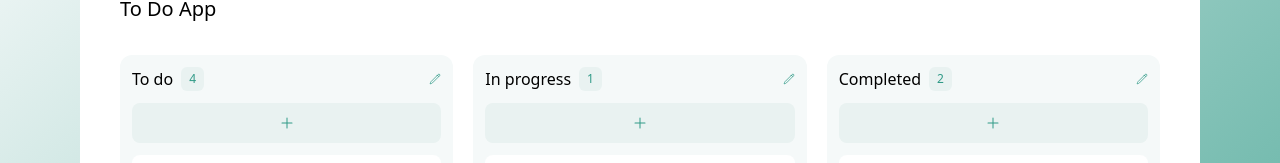
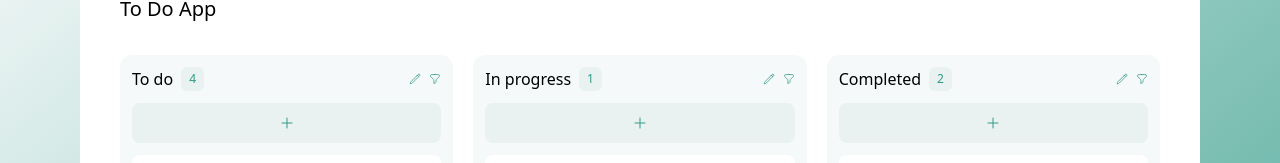
Before and after one commit to cuongcode/todo-app, a React (Create React App) app: page / in a window 1280 px wide. Shown: the part 125-288 px from the top of the page. Built offline with nearby package versions, Linux system fonts and the light colour scheme.

Commit message:
add filter to status column, ui

```diff
--- /dev/null
+++ b/src/components/filter-button.tsx
@@ -0,0 +1,38 @@
+import { useState } from "react";
+
+export const FilterButton = () => {
+  const [isFilter, setIsFilter] = useState(false);
+  return (
+    <button type="button">
+      {isFilter ? (
+        <svg
+          xmlns="http://www.w3.org/2000/svg"
+          viewBox="0 0 24 24"
+          fill="currentColor"
+          className="w-3 text-[#309a87]"
+        >
+          <path
+            fillRule="evenodd"
+            d="M3.792 2.938A49.069 49.069 0 0112 2.25c2.797 0 5.54.236 8.209.688a1.857 1.857 0 011.541 1.836v1.044a3 3 0 01-.879 2.121l-6.182 6.182a1.5 1.5 0 00-.439 1.061v2.927a3 3 0 01-1.658 2.684l-1.757.878A.75.75 0 019.75 21v-5.818a1.5 1.5 0 00-.44-1.06L3.13 7.938a3 3 0 01-.879-2.121V4.774c0-.897.64-1.683 1.542-1.836z"
+            clipRule="evenodd"
+          />
+        </svg>
+      ) : (
+        <svg
+          xmlns="http://www.w3.org/2000/svg"
+          fill="none"
+          viewBox="0 0 24 24"
+          strokeWidth="1.5"
+          stroke="currentColor"
+          className="w-3 text-[#309a87]"
+        >
+          <path
+            strokeLinecap="round"
+            strokeLinejoin="round"
+            d="M12 3c2.755 0 5.455.232 8.083.678.533.09.917.556.917 1.096v1.044a2.25 2.25 0 01-.659 1.591l-5.432 5.432a2.25 2.25 0 00-.659 1.591v2.927a2.25 2.25 0 01-1.244 2.013L9.75 21v-6.568a2.25 2.25 0 00-.659-1.591L3.659 7.409A2.25 2.25 0 013 5.818V4.774c0-.54.384-1.006.917-1.096A48.32 48.32 0 0112 3z"
+          />
+        </svg>
+      )}
+    </button>
+  );
+};
--- a/src/components/index.ts
+++ b/src/components/index.ts
@@ -15,3 +15,4 @@ export * from './new-task-form'
 export * from './tag-section'
 export * from './new-tag-form'
 export * from './color-pick-dropdown'
+export * from './filter-button'
--- a/src/components/status-column.tsx
+++ b/src/components/status-column.tsx
@@ -1,8 +1,19 @@
 import { useState } from "react";
 
-import { PencilMultiEditButton, AddTaskButton, TaskCard } from "./index";
+import {
+  PencilMultiEditButton,
+  AddTaskButton,
+  TaskCard,
+  FilterButton,
+} from "./index";
 
-export const StatusColumn = ({ status, data }: { status: string; data: any }) => {
+export const StatusColumn = ({
+  status,
+  data,
+}: {
+  status: string;
+  data: any;
+}) => {
   const STATUS_TITLE = {
     "to-do": "To do",
     "in-progress": "In progress",
@@ -10,8 +21,8 @@ export const StatusColumn = ({ status, data }: { status: string; data: any }) =>
   };
   const [isShowSelectBoxes, setisShowSelectBoxes] = useState(false);
 
-  const pinData = data.filter((item:any) => item.isPinned === true)
-  const unpinData = data.filter((item:any) => item.isPinned === false)
+  const pinData = data.filter((item: any) => item.isPinned === true);
+  const unpinData = data.filter((item: any) => item.isPinned === false);
 
   const _onShowSelectBox = () => {
     setisShowSelectBoxes(!isShowSelectBoxes);
@@ -25,7 +36,10 @@ export const StatusColumn = ({ status, data }: { status: string; data: any }) =>
             {data.length}
           </div>
         </div>
-        <PencilMultiEditButton onShowSelectBox={_onShowSelectBox} />
+        <div className="flex items-center space-x-2">
+          <PencilMultiEditButton onShowSelectBox={_onShowSelectBox} />
+          <FilterButton />
+        </div>
       </div>
 
       <AddTaskButton status={status} />
@@ -33,12 +47,22 @@ export const StatusColumn = ({ status, data }: { status: string; data: any }) =>
       <div className="flex flex-col space-y-3">
         {pinData.map((item: any, index: any) => (
           <div key={item.id}>
-            <TaskCard task={item} isShowSelectBoxes={isShowSelectBoxes} selfIndex={index} sourceData={pinData}/>
+            <TaskCard
+              task={item}
+              isShowSelectBoxes={isShowSelectBoxes}
+              selfIndex={index}
+              sourceData={pinData}
+            />
           </div>
         ))}
         {unpinData.map((item: any, index: any) => (
           <div key={item.id}>
-            <TaskCard task={item} isShowSelectBoxes={isShowSelectBoxes} selfIndex={index} sourceData={unpinData}/>
+            <TaskCard
+              task={item}
+              isShowSelectBoxes={isShowSelectBoxes}
+              selfIndex={index}
+              sourceData={unpinData}
+            />
           </div>
         ))}
       </div>
```
